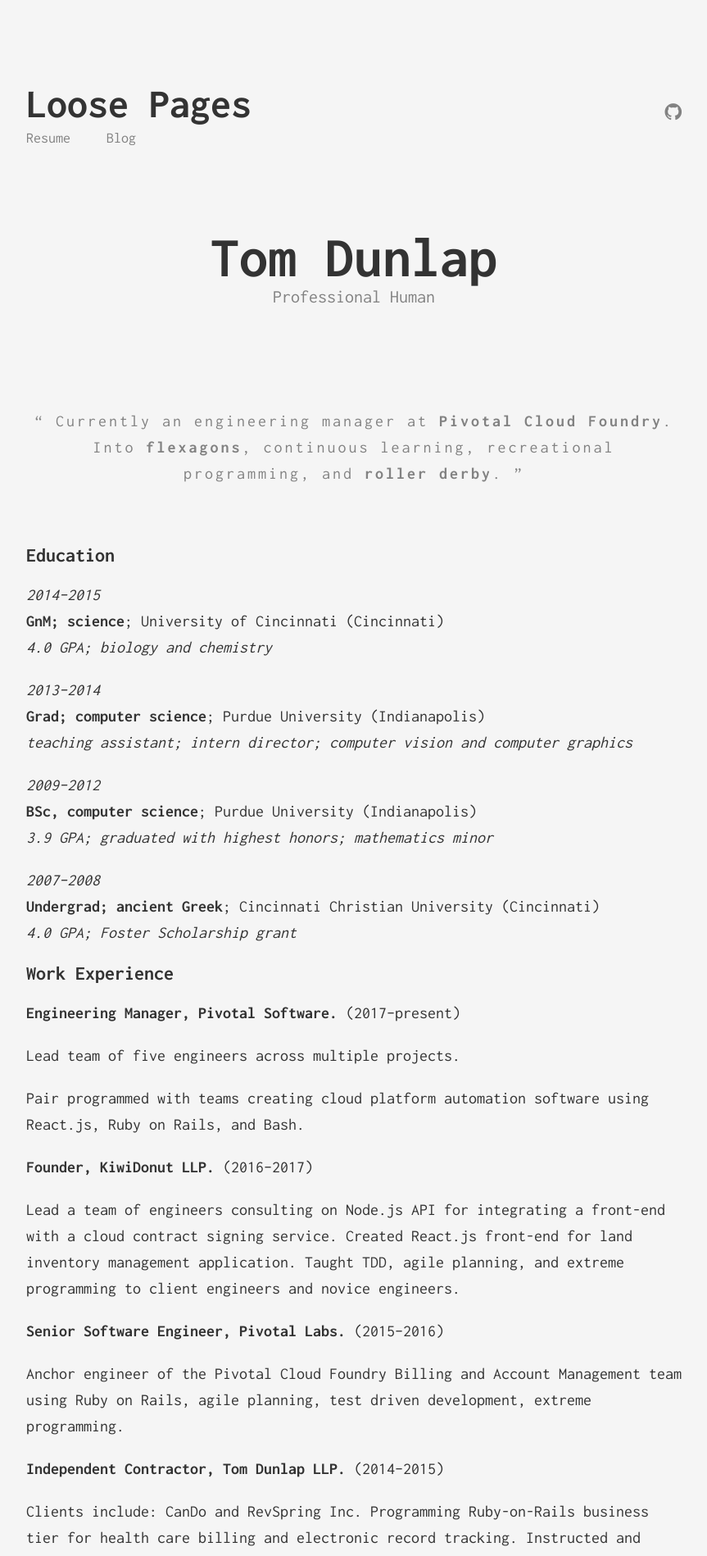
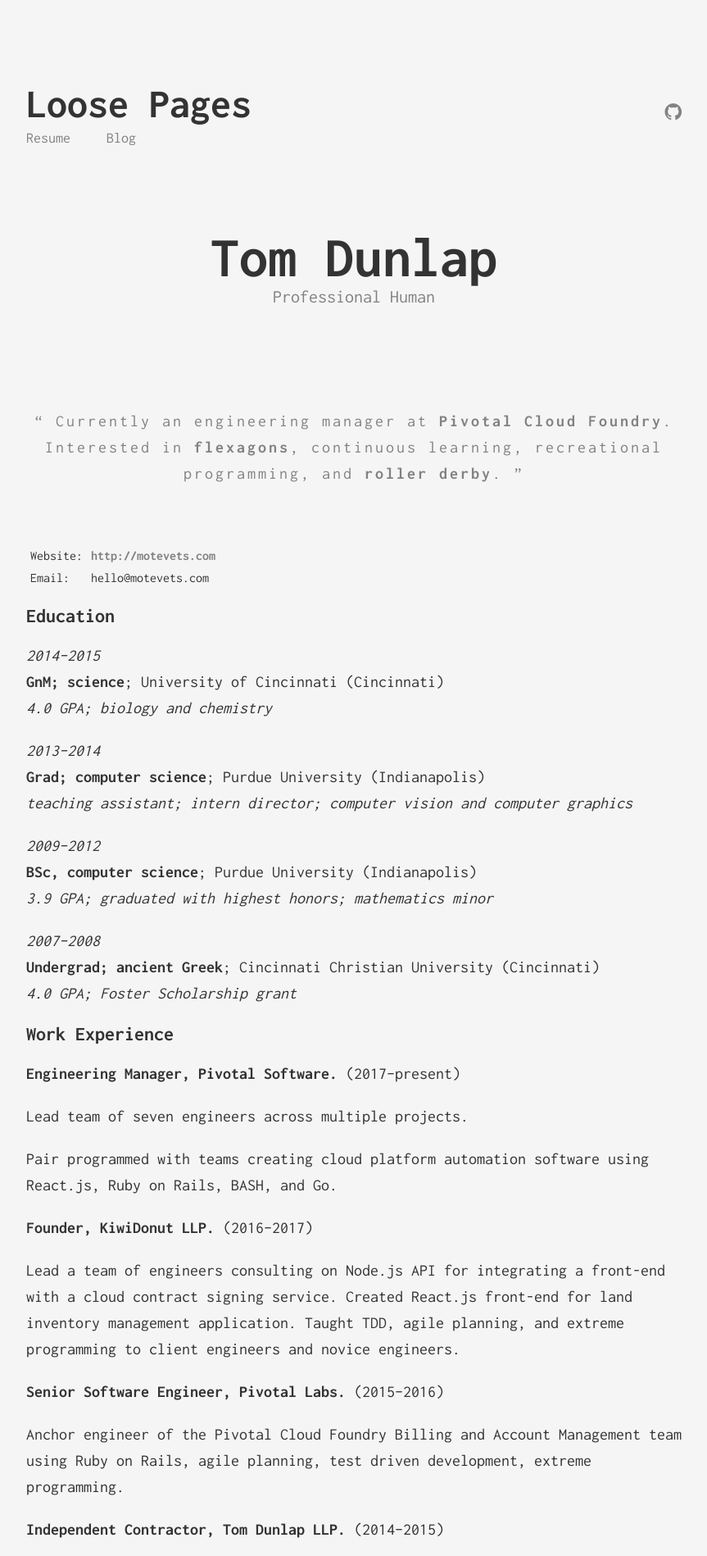
Before and after one commit to kindrowboat/motevets.com, a Jekyll site: the page built from resume.md, in a window 1280 px wide. Shown: the top 1898 px of the page at 82% size, without its empty margins (208-1071 px from the left). Built offline with Jekyll 4.4.1, drawn with Linux system fonts in a browser that asks for light colours; some of the changed text lies outside the part shown.

Commit message:
Update resume

```diff
--- a/_sass/_default.scss
+++ b/_sass/_default.scss
@@ -312,3 +312,7 @@
     display: inline-block;
   }
 }
+
+td {
+  padding: 5px;
+}
--- a/resume.md
+++ b/resume.md
@@ -5,7 +5,10 @@
 permalink: /resume/
 ---
 
-> Currently an engineering manager at [Pivotal Cloud Foundry]. Into [flexagons], continuous learning, recreational programming, and [roller derby][BAD].
+> Currently an engineering manager at [Pivotal Cloud Foundry]. Interested in [flexagons], continuous learning, recreational programming, and [roller derby][BAD].
+
+Website: | [http://motevets.com](http://motevets.com)
+Email:   | hello@motevets.com
 
 Education
 ---------
@@ -31,10 +34,10 @@
 
 **Engineering Manager, Pivotal Software.** (2017–present)
 
-Lead team of five engineers across multiple projects.
+Lead team of seven engineers across multiple projects.
 
 Pair programmed with teams creating cloud platform automation software using
-React.js, Ruby on Rails, and Bash.
+React.js, Ruby on Rails, BASH, and Go.
 
 **Founder, KiwiDonut LLP.** (2016–2017)
 
@@ -51,15 +54,15 @@
 
 **Independent Contractor, Tom Dunlap LLP.** (2014–2015)
 
-Clients include: CanDo and RevSpring Inc. Programming Ruby-on-Rails business
+Clients include: CanDo and RevSpring Inc. Programmed Ruby on Rails business
 tier for health care billing and electronic record tracking. Instructed and
-coached test driven development.  Acting as liaison between national offices and
-integrating disparate technology of merged companies in Cininnati, OH and
+coached test driven development.  Acted as liaison between national offices and
+integrating disparate technology of merged companies in Cincinnati, OH and
 Phoenix, AZ.
 
 **Software Developer, Roadtrippers.** (2013–2014)
 
-Back end Ruby-on-Rails and dev-ops developer for successful travel planning
+Back end Ruby on Rails and dev-ops developer for successful travel planning
 start-up in Cincinnati.  Orchestrated migration from MongoDB to PostGIS
 including data move, and ODM/ORM code replacement.
 
@@ -102,7 +105,6 @@
 implemented in C++/OpenCV at Purdue University.
 
 ### Technical Skills
-
 #### Mastery
 * Ruby
   * Rails
@@ -121,15 +123,27 @@
 * Database programming/administration
   * postgreSQL, postGIS, mongoDB, mySQL
   * Oracle, Microsoft SQL Server
+* Go
 * PHP
-* Bash
+* BASH
 
 #### Familiar
 * Python
 * Java
+* Kotlin
 * C
 * C++
 * Matlab
+
+### Executive Skills
+* Management
+  * mentoring and advocating for under-represented minorities in software engineering
+  * helping define career goals and tracking progress
+  * collecting and delivering feedback
+  * teaching technical and executive skills to reports and peers
+* Facilitation
+  * highly technical, decision oriented meetings
+  * no blame, discovery and growth oriented post-incident meetings
 
 Recognitions
 ------------
```
Also changed, not shown: other parts of resume.md (+1 -1 lines).
